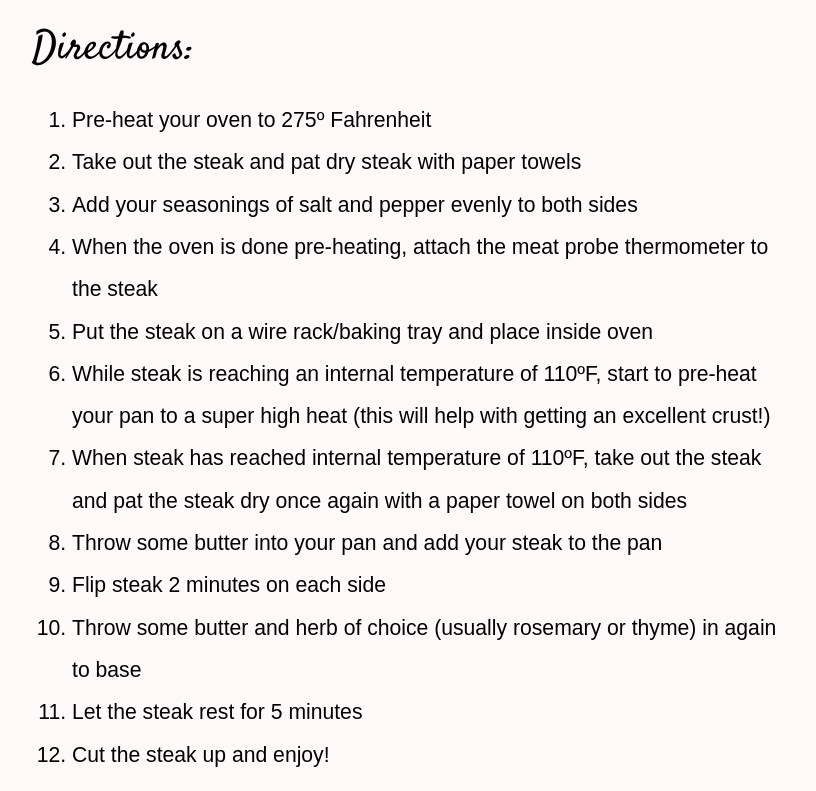
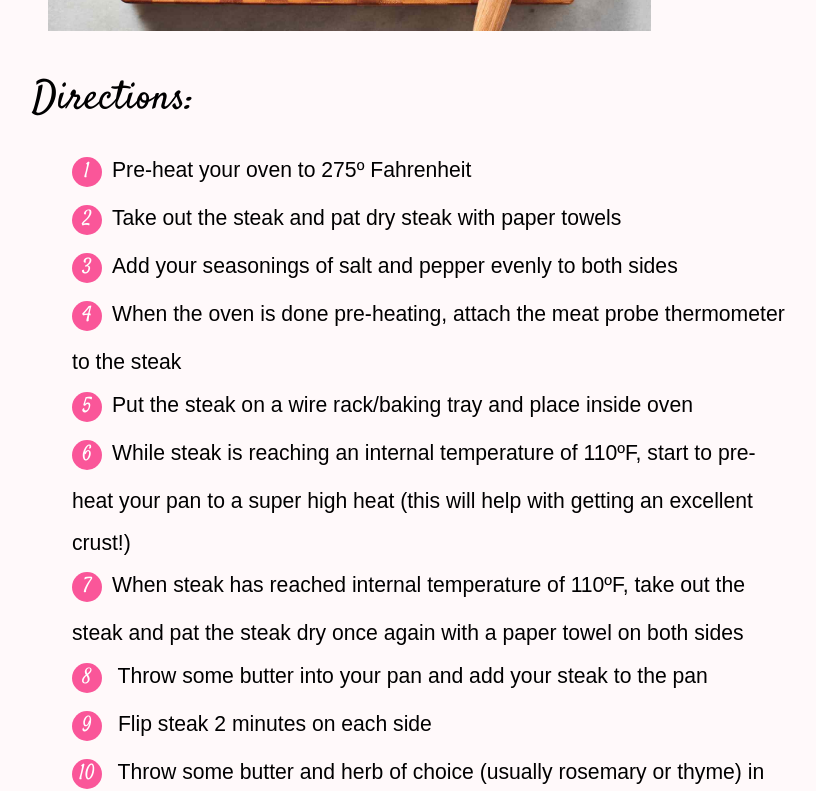
Before and after one commit to Lehigh-University-Design/project-2-shirls326, a website: page index.html in a window 1280 px wide. Shown: the part 2327-3118 px from the top of the page, without its empty margins (48-864 px from the left). Drawn offline with Linux system fonts and the light colour scheme; a web font is replaced by a local one.

Commit message:
fixing ordered list

```diff
--- a/css/reviewSection.css
+++ b/css/reviewSection.css
@@ -7,10 +7,13 @@
     width: auto;
     line-height: 2;
     h2{
+        font-family: "Satisfy", cursive;
         font-weight: 700;
 
     }
     h4{
+        font-family: "open-sans", sans-serif;
+        font-weight: 400;
         font-size: 1.5em;
     }
 
--- a/css/style.css
+++ b/css/style.css
@@ -116,7 +116,51 @@ ul, li{
         font-size: 1.15em;
         line-height: normal;
         line-height: 2;
+
+
+
     }
+    .customRecipe {
+
+        font-family: "open-sans", sans-serif;
+        font-weight: 250;
+        font-style: normal;
+        font-size: 1.15em;
+        line-height: normal;
+        line-height: 2;
+        counter-reset: step-counter;
+
+        li{
+            list-style-type: none;
+
+            position: relative;
+
+
+        }
+
+
+
+
+      }
+      .customRecipe  li::before {
+        display: inline-block; /*actually making it fill the numbers all the way */
+        counter-increment: step-counter;
+        content: counter(step-counter);
+        margin-right: 10px;
+        margin-bottom: 10px;
+        background-color: #FA5699;
+        /* padding: 10px;; */
+        width: 30px;
+        height: 30px;
+        line-height: 30px;
+        border-radius: 50%;;
+        text-align: center;
+        color:white;
+        font-family: "Satisfy", cursive;
+
+
+      }
+
 
 }
 
@@ -185,7 +229,7 @@ ul, li{
     padding: 1em;
     aspect-ratio: 3/2;
     height: auto;
-    width: 70%;
+    width: 80%;
     margin-bottom: 20px;
 }
 
--- a/index.html
+++ b/index.html
@@ -88,7 +88,7 @@
             </p>
 
             <p>
-            <ol>
+            <ol class = "customRecipe">
                 <li>Pre-heat your oven to 275º Fahrenheit</li>
                 <li>Take out the steak and pat dry steak with paper towels</li>
                 <li>Add your seasonings of salt and pepper evenly to both sides</li>
```
